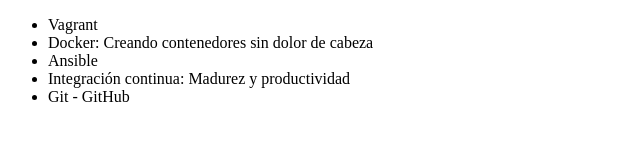
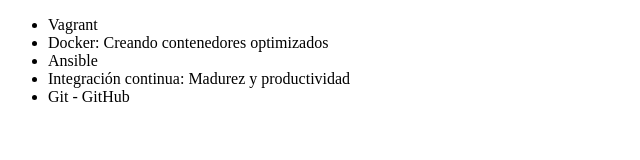
Before and after one commit to warriork20/alura-git, a plain HTML site: page index.html in a window 1280 px wide. Shown: the full height of the page, 0-640 px from the left. Drawn offline with Linux system fonts and the light colour scheme.

Commit message:
modifado Docker: Creando contenedores

```diff
--- a/index.html
+++ b/index.html
@@ -7,7 +7,7 @@
 <body>
      <ul>
          <li> Vagrant </li>
-         <li> Docker: Creando contenedores sin dolor de cabeza </li>
+         <li> Docker: Creando contenedores optimizados </li>
          <li> Ansible </li>
          <li> Integración continua: Madurez y productividad </li>
          <li> Git - GitHub </li>
```
